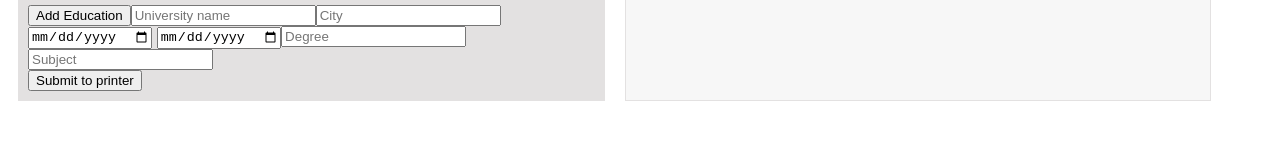
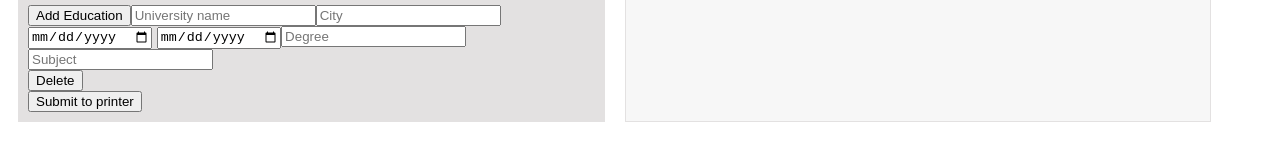
Before and after one commit to jesscz/cv-app, a React (Create React App) app: page / in a window 1280 px wide. Shown: the part 402-562 px from the top of the page. Built offline with nearby package versions, Linux system fonts and the light colour scheme.

Commit message:
Add extra education input visually to page

```diff
--- a/src/components/Education.js
+++ b/src/components/Education.js
@@ -1,8 +1,22 @@
 import React, { Component } from 'react';
+import ExtraEducationInput from './extraEducationInput';
 
 
 class Education extends Component {
     render() {
+
+        const children = [];
+
+        for (let i = 1; i <= this.props.data.other.numChildrenEdu; i += 1) {
+            children.push(<
+             ExtraEducationInput
+                number={i}
+                id={'edu'+i}
+                onChange={this.props.onChange}
+                data={this.props.data}
+             />)
+        }
+
         return (
             <div>
                 <form>
@@ -62,6 +76,13 @@ class Education extends Component {
                         />
                     </label>
                 </form>
+                <div id='eduExtras'>
+                    {children}
+                </div>
+                <button>
+                    {/* onClick={this.props.}> */}
+                    Delete
+                </button>
             </div>
         );
     }
--- a/src/components/Form.js
+++ b/src/components/Form.js
@@ -22,6 +22,7 @@ class Form extends Component {
                 <Education
                     onChange={this.props.onChange}
                     onAddEdu={this.props.onAddEdu}
+                    data={this.props.data}
                 />
                 <button>
                     Submit to printer
```
